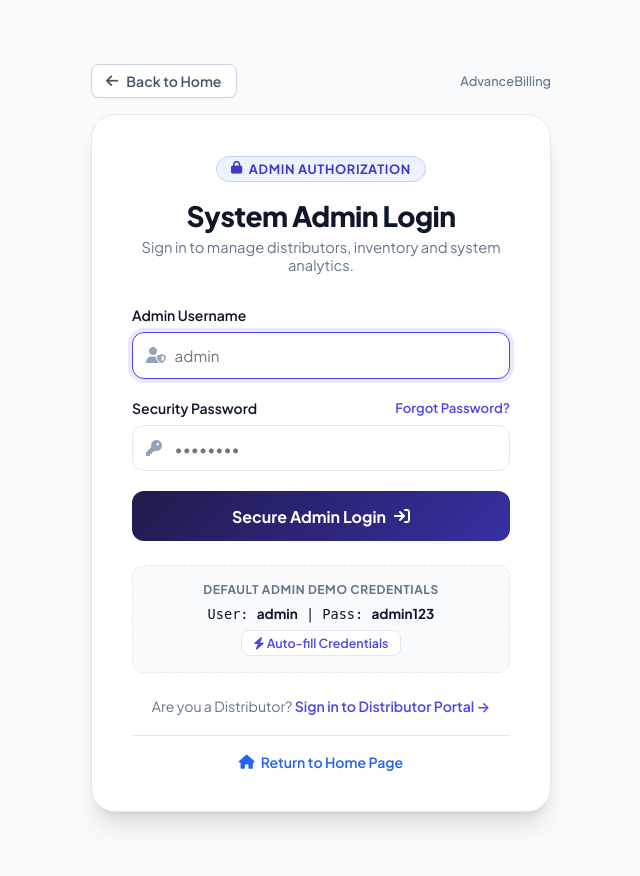
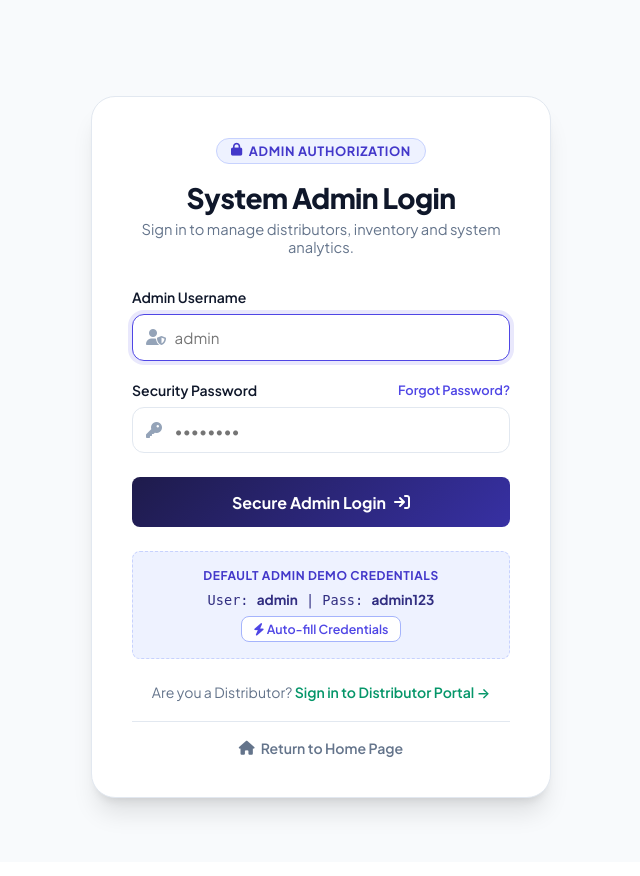
Before and after one commit to parmarkhushi2026-max/AdvanceBillingSystem, a Django app: page /login/admin/ in a window 1280 px wide. Shown: the part 66-942 px from the top of the page, without its empty margins (319-959 px from the left). After the commit the page ends 888 px from the top, so only its background shows below. Run offline with Django 5.2, Linux system fonts and the light colour scheme; data comes from the database, SQL or seed files in the repository; data that the repository does not hold is empty.

Commit message:
Refactor and polish Admin Login page layout

```diff
--- a/templates/auth/login_admin.html
+++ b/templates/auth/login_admin.html
@@ -4,14 +4,7 @@
 
 {% block content %}
 <div class="auth-wrapper" style="flex-direction: column;">
-    <div style="width: 100%; max-width: 460px; margin-bottom: 1rem; display: flex; justify-content: space-between; align-items: center;">
-        <a href="{% url 'portal_select' %}" style="display: inline-flex; align-items: center; gap: 8px; color: #475569; text-decoration: none; font-size: 0.88rem; font-weight: 600; padding: 7px 14px; border-radius: 8px; background: #ffffff; border: 1px solid #cbd5e1; box-shadow: 0 1px 3px rgba(0,0,0,0.05); transition: all 0.2s;">
-            <i class="fa-solid fa-arrow-left"></i> Back to Home
-        </a>
-        <span style="font-size: 0.8rem; color: #64748b; font-weight: 500;">AdvanceBilling</span>
-    </div>
-
-    <div class="auth-card">
+    <div class="auth-card" style="margin-top: 2rem;">
         <div class="auth-card-header">
             <div class="auth-role-badge admin">
                 <i class="fa-solid fa-lock"></i>
@@ -32,9 +25,9 @@
             </div>
 
             <div class="form-group">
-                <div class="label-with-link">
-                    <label for="password" class="form-label">Security Password</label>
-                    <a href="{% url 'forgot_password' %}" class="link-forgot-pwd">Forgot Password?</a>
+                <div style="display: flex; justify-content: space-between; align-items: center; margin-bottom: 0.5rem;">
+                    <label for="password" class="form-label" style="margin-bottom: 0;">Security Password</label>
+                    <a href="{% url 'forgot_password' %}" style="font-size: 0.8rem; font-weight: 600; color: #4f46e5; text-decoration: none;">Forgot Password?</a>
                 </div>
                 <div class="input-icon-group">
                     <i class="fa-solid fa-key"></i>
@@ -42,26 +35,27 @@
                 </div>
             </div>
 
-            <button type="submit" class="btn-submit-auth btn-submit-admin">
+            <button type="submit" class="btn-submit-auth btn-submit-admin" style="margin-top: 1.5rem; border-radius: 8px;">
                 <span>Secure Admin Login</span>
                 <i class="fa-solid fa-arrow-right-to-bracket"></i>
             </button>
         </form>
 
         <!-- Quick Fill Demo Box -->
-        <div class="auth-demo-box">
-            <div class="demo-title">Default Admin Demo Credentials</div>
-            <div class="demo-creds">User: <strong>admin</strong> | Pass: <strong>admin123</strong></div>
-            <button type="button" class="btn-quick-fill" data-user="admin" data-pass="admin123">
+        <div class="auth-demo-box" style="background: #eef2ff; border-color: #c7d2fe; border-radius: 8px;">
+            <div class="demo-title" style="color: #4338ca;">Default Admin Demo Credentials</div>
+            <div class="demo-creds" style="color: #312e81;">User: <strong>admin</strong> | Pass: <strong>admin123</strong></div>
+            <button type="button" class="btn-quick-fill" data-user="admin" data-pass="admin123" style="background: #ffffff; color: #4f46e5; border-color: #a5b4fc;">
                 <i class="fa-solid fa-bolt"></i> Auto-fill Credentials
             </button>
         </div>
 
-        <div class="auth-switch-link">
-            Are you a Distributor? <a href="{% url 'distributor_login' %}">Sign in to Distributor Portal &rarr;</a>
+        <div class="auth-switch-link" style="margin-top: 1.5rem;">
+            Are you a Distributor? <a href="{% url 'distributor_login' %}" style="color: #059669;">Sign in to Distributor Portal &rarr;</a>
         </div>
+
         <div class="auth-switch-link" style="margin-top: 1.25rem; padding-top: 1rem; border-top: 1px solid #e2e8f0; text-align: center;">
-            <a href="{% url 'portal_select' %}" style="display: inline-flex; align-items: center; gap: 6px; color: #2563eb; font-weight: 600; text-decoration: none;">
+            <a href="{% url 'portal_select' %}" style="display: inline-flex; align-items: center; gap: 6px; color: #64748b; font-weight: 600; text-decoration: none; transition: 0.2s;">
                 <i class="fa-solid fa-house"></i> Return to Home Page
             </a>
         </div>
```
